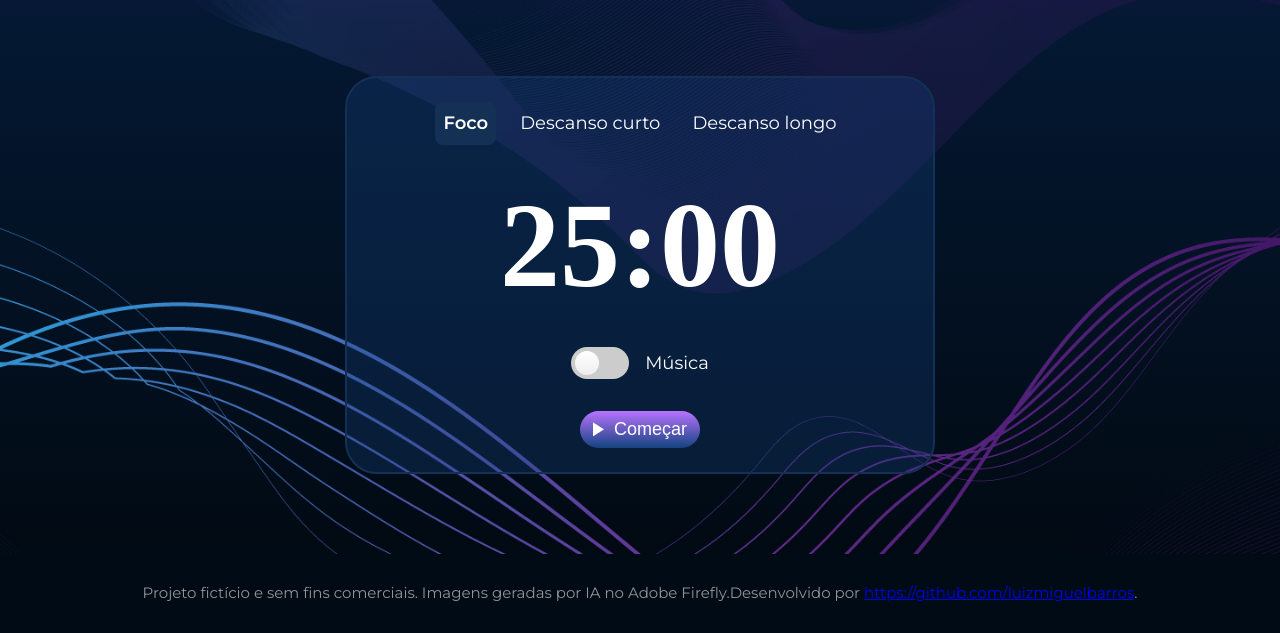
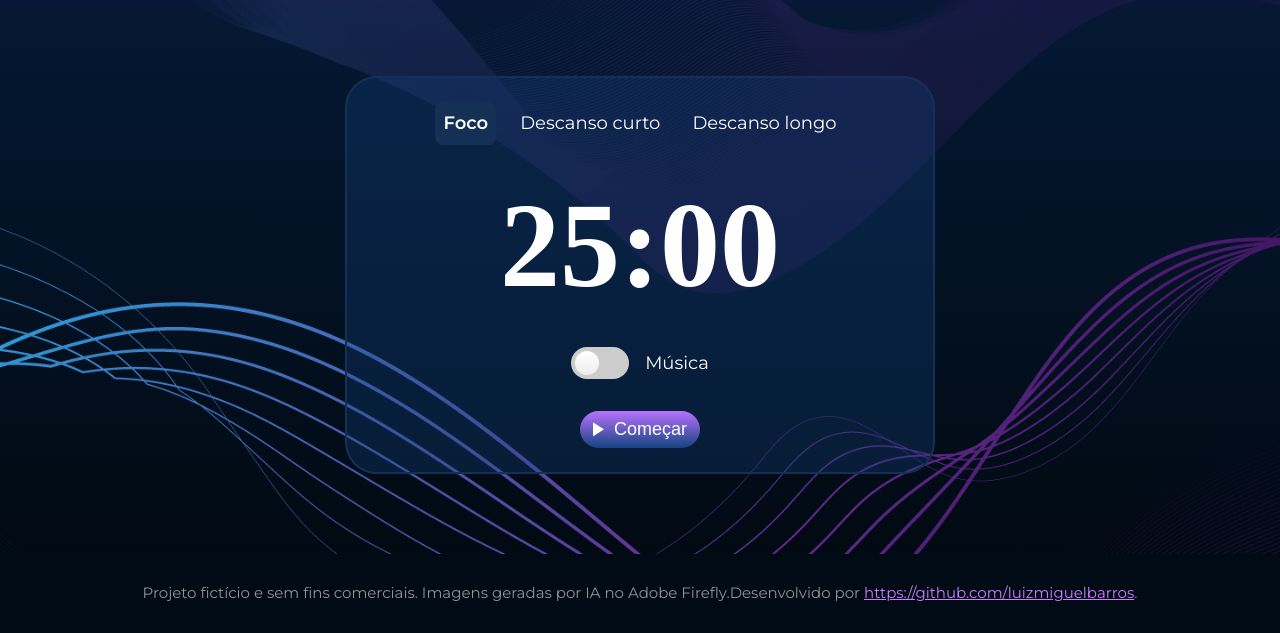
Before and after one commit to luizmiguelbarros/projeto-FOKUS-FINAL., a plain HTML site: page index.html in a window 1280 px wide. Shown: the part 548-1181 px from the top of the page. Drawn offline with nearby package versions, Linux system fonts and the light colour scheme; a web font is replaced by a local one.

Commit message:
cor do footer modificada para que fique mais visível

```diff
--- a/styles.css
+++ b/styles.css
@@ -250,3 +250,7 @@ h1, h2, h3, h4, h5, h6 {
         font-size: 6rem;
     }
 }
+
+a {
+    color: #d07eff;
+}
```
